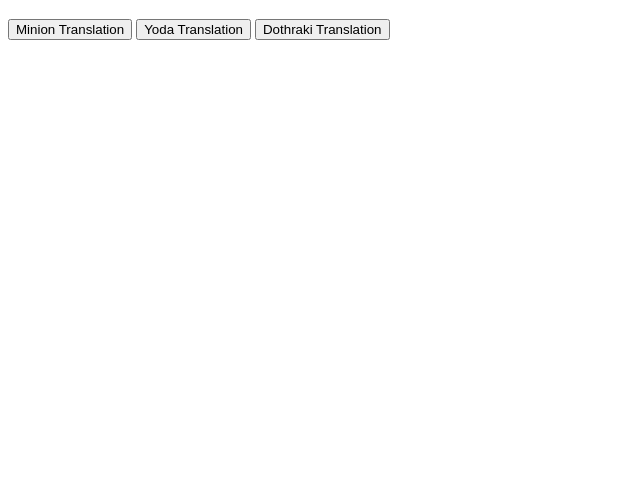
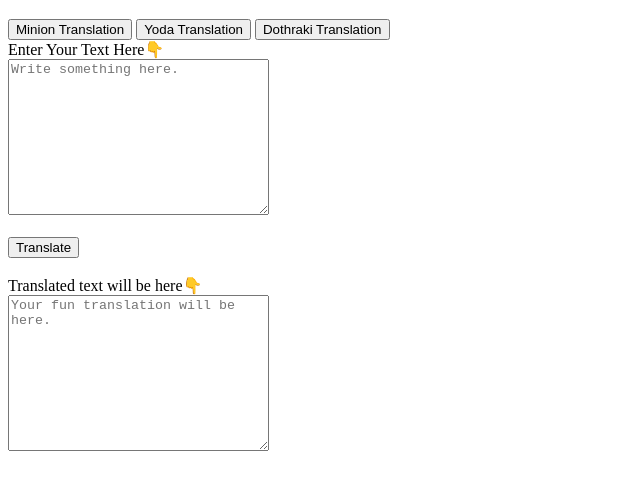
Before and after one commit to VenuMadhavReddy1/Dothraki-translator, a plain HTML site: page index.html in a window 1280 px wide. Shown: the part 61-548 px from the top of the page, without its empty margins (0-640 px from the left). Drawn offline with Linux system fonts and the light colour scheme.

Commit message:
html part is done

```diff
--- a/index.html
+++ b/index.html
@@ -13,5 +13,32 @@
         <button id="dothraki" class="type">Dothraki Translation</button>
       </span>
     </div>
+    <div class="wrapper" id="wrapper">
+        <label for="original">Enter Your Text Here👇</label>
+        <div class="original">
+            <textarea
+              name="original"
+              id="original-text"
+              cols="30"
+              rows="10"
+              placeholder="Write something here."
+            ></textarea>
+        </div>
+
+        <br />
+
+        <button id="translate">Translate</button><br /><br />
+        <label for="translated">Translated text will be  here👇</label>
+        <div class="translated">
+            <textarea
+              name="translated"
+              id="translated-text"
+              cols="30"
+              rows="10"
+              placeholder="Your fun translation will be here."
+            ></textarea>
+        </div>
+
+    </div>
 </body>
 </html>
```
